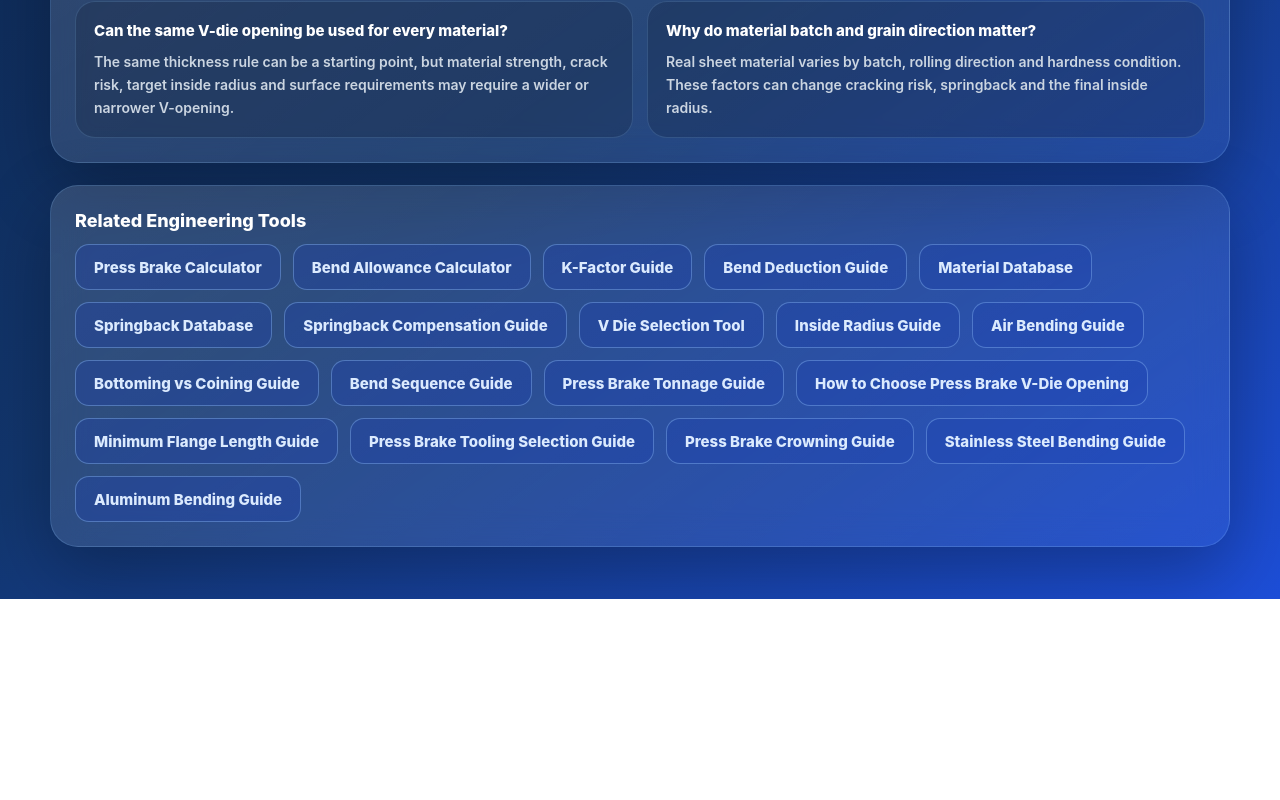
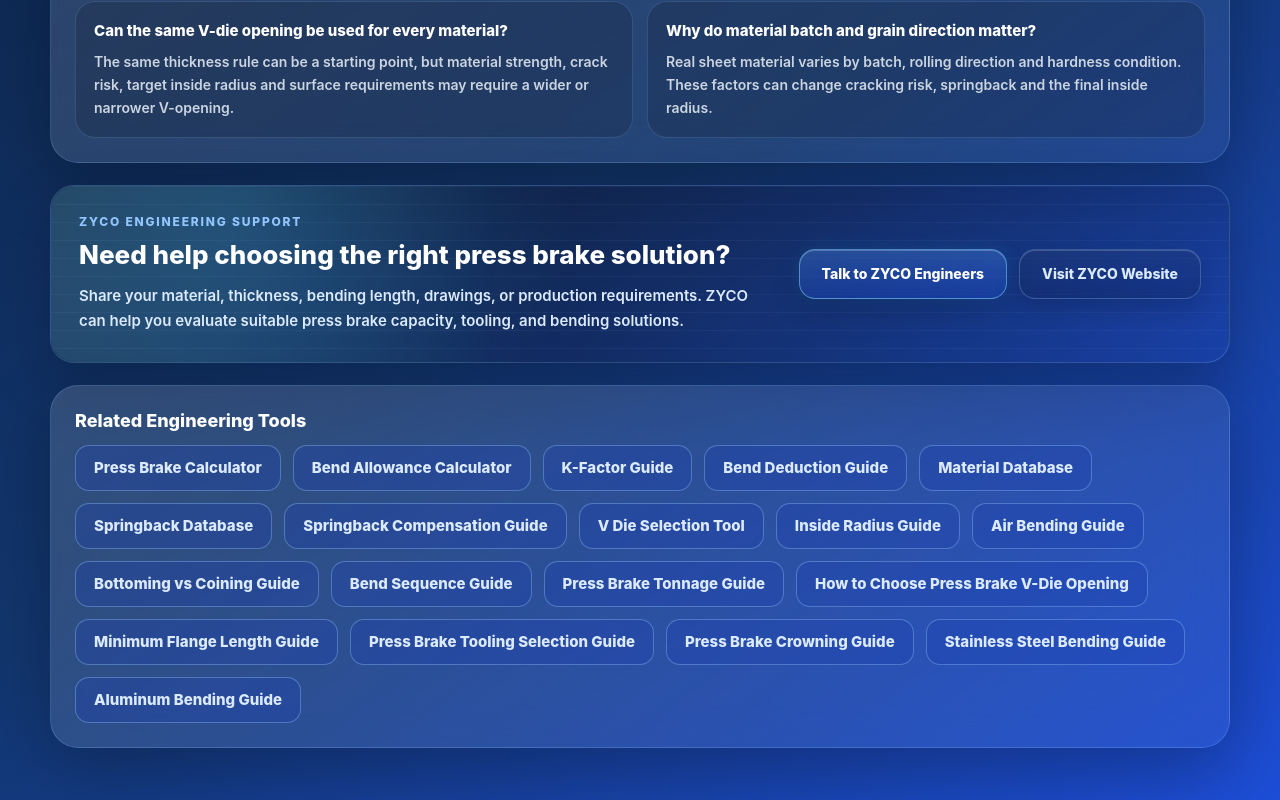
Before and after one commit to zycomachine-prog/zyco-calculator, a React (Vite) app: page /engineering-tools/material-database in a window 1280 px wide. Shown: the part 2307-3107 px from the top of the page. Before the commit the page ends 2906 px from the top, so only its background shows below. Built offline with nearby package versions, Linux system fonts and the light colour scheme; the HTML template or start-up script is replaced by a standard one.

Commit message:
Add CTA to material engineering pages

```diff
--- a/src/pages/AluminumBendingGuide.jsx
+++ b/src/pages/AluminumBendingGuide.jsx
@@ -1,5 +1,6 @@
 import { useEffect } from 'react'
 import AluminumBendingDiagram from '../components/AluminumBendingDiagram.jsx'
+import EngineeringCTA from '../components/EngineeringCTA.jsx'
 import LanguageSwitcher from '../components/LanguageSwitcher.jsx'
 import { getEngineeringText } from '../languages/engineeringText.js'
 import {
@@ -304,6 +305,7 @@ export default function AluminumBendingGuide({ language = 'en', setLanguage = ()
             <h2 className='zyco-aluminum__section-title' id='aluminum-faq'>{page.faqTitle}</h2>
             <div className='zyco-aluminum__faq'>{page.faq.map(([question, answer]) => <article key={question}><h3>{question}</h3><p className='zyco-aluminum__copy'>{answer}</p></article>)}</div>
           </section>
+          <EngineeringCTA language={language} />
           <section className='zyco-aluminum__panel' aria-labelledby='aluminum-related'>
             <h2 className='zyco-aluminum__section-title' id='aluminum-related'>{page.relatedTitle}</h2>
             <nav className='zyco-aluminum__tools' aria-label={page.relatedAria}>
--- a/src/pages/MaterialDatabase.jsx
+++ b/src/pages/MaterialDatabase.jsx
@@ -1,4 +1,5 @@
 import { useEffect } from 'react'
+import EngineeringCTA from '../components/EngineeringCTA.jsx'
 import LanguageSwitcher from '../components/LanguageSwitcher.jsx'
 import { getEngineeringText } from '../languages/engineeringText.js'
 import {
@@ -839,6 +840,8 @@ export default function MaterialDatabase({
             </div>
           </section>
 
+          <EngineeringCTA language={language} />
+
           <section
             className='zyco-materials__panel'
             aria-labelledby='material-related-tools'
--- a/src/pages/StainlessSteelBendingGuide.jsx
+++ b/src/pages/StainlessSteelBendingGuide.jsx
@@ -1,4 +1,5 @@
 import { useEffect } from 'react'
+import EngineeringCTA from '../components/EngineeringCTA.jsx'
 import LanguageSwitcher from '../components/LanguageSwitcher.jsx'
 import StainlessSteelBendingDiagram from '../components/StainlessSteelBendingDiagram.jsx'
 import { getEngineeringText } from '../languages/engineeringText.js'
@@ -338,6 +339,7 @@ export default function StainlessSteelBendingGuide({
               ))}
             </div>
           </section>
+          <EngineeringCTA language={language} />
           <section className='zyco-stainless__panel' aria-labelledby='stainless-related'>
             <h2 className='zyco-stainless__section-title' id='stainless-related'>{page.relatedTitle}</h2>
             <nav className='zyco-stainless__tools' aria-label={page.relatedAria}>
```
